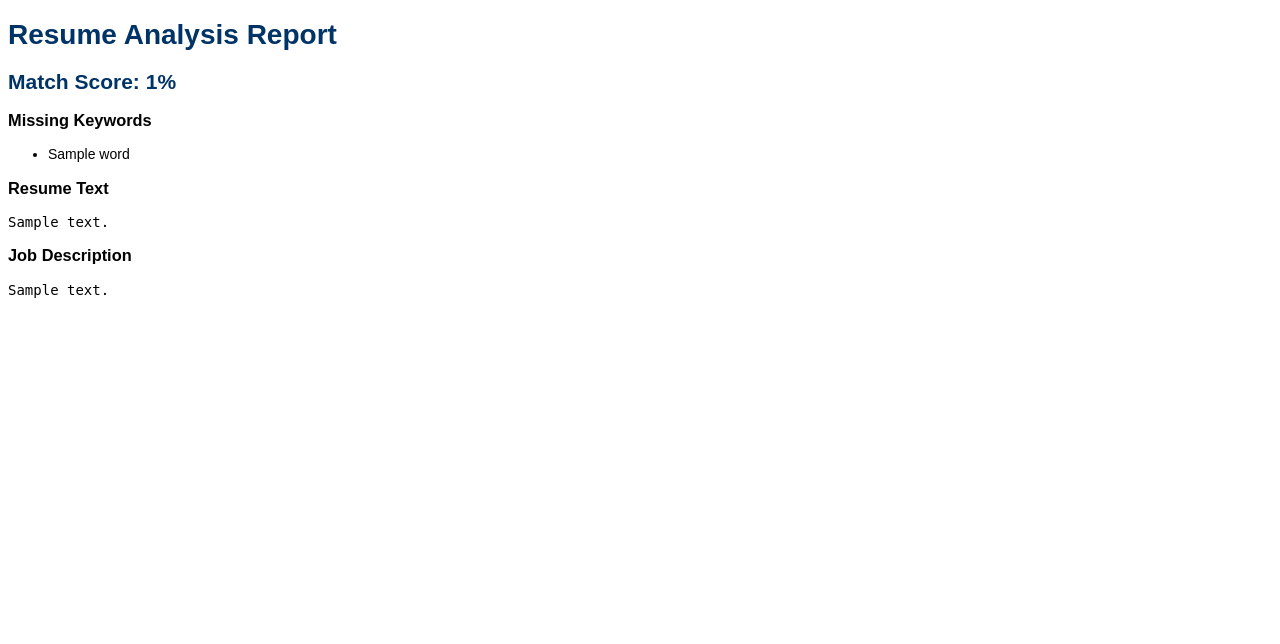
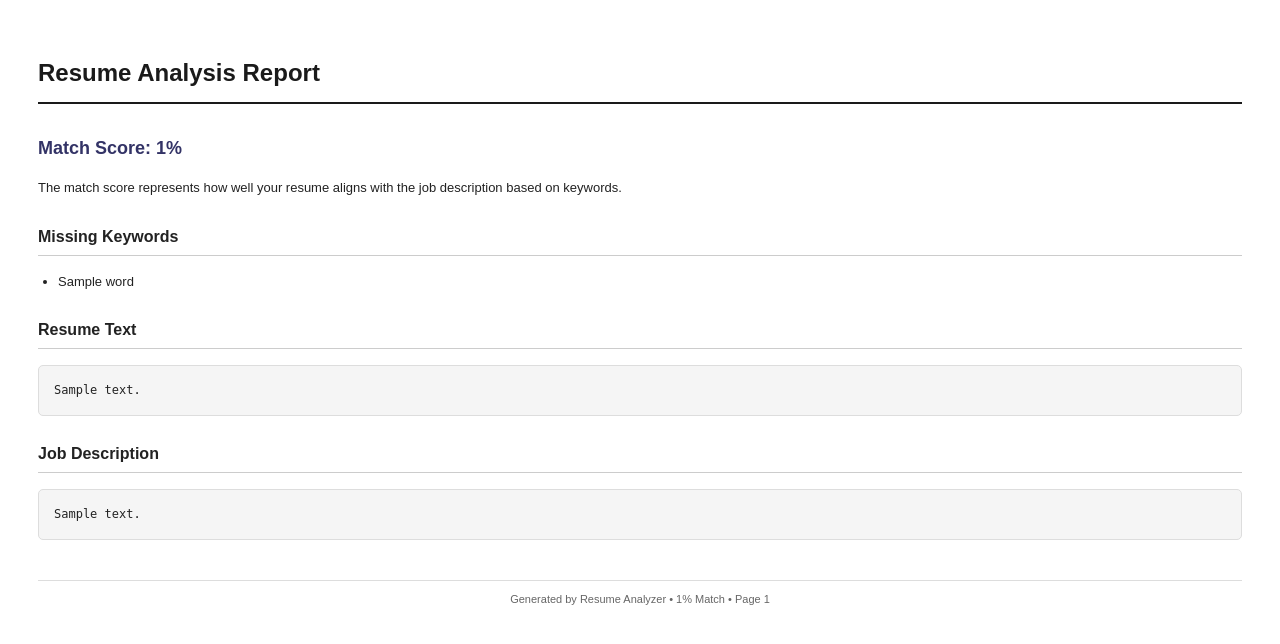
Before and after one commit to Marmitt/resume-analyser, a Flask app: template templates/export.html in a window 1280 px wide. Shown: the top 644 px of the page. Run offline with Flask 3, Linux system fonts and the light colour scheme; the template is opened without the code that fills it: most values are stand-ins (such as "Sample title", 1, 10 or a date in 2020).

Commit message:
Style PDF export with clean and professional layout

```diff
--- a/templates/export.html
+++ b/templates/export.html
@@ -1,30 +1,87 @@
 <!DOCTYPE html>
 <html>
 <head>
+  <meta charset="UTF-8">
   <style>
     body {
       font-family: Arial, sans-serif;
-      font-size: 14px;
+      font-size: 13px;
+      color: #222;
+      padding: 30px;
+      line-height: 1.6;
     }
-    h1, h2 {
-      color: #003366;
+
+    h1 {
+      color: #1a1a1a;
+      font-size: 24px;
+      margin-bottom: 20px;
+      border-bottom: 2px solid #1a1a1a;
+      padding-bottom: 10px;
     }
+
+    h2 {
+      color: #333366;
+      font-size: 18px;
+      margin-top: 30px;
+    }
+
+    h3 {
+      color: #222;
+      margin-top: 25px;
+      font-size: 16px;
+      border-bottom: 1px solid #ccc;
+      padding-bottom: 5px;
+    }
+
+    ul {
+      padding-left: 20px;
+    }
+
+    li {
+      margin-bottom: 5px;
+    }
+
     .match {
-      background-color: #ccffcc;
+      background-color: #d4f4d7;
+      color: #226622;
       font-weight: bold;
+      padding: 1px 4px;
+      border-radius: 3px;
     }
+
     .missing {
-      background-color: #ffcccc;
+      background-color: #fbe3e4;
+      color: #992222;
       font-weight: bold;
+      padding: 1px 4px;
+      border-radius: 3px;
     }
+
     pre {
       white-space: pre-wrap;
+      background-color: #f5f5f5;
+      padding: 15px;
+      border: 1px solid #ddd;
+      border-radius: 5px;
+      font-size: 12px;
+    }
+
+    .footer {
+      margin-top: 40px;
+      font-size: 11px;
+      color: #666;
+      border-top: 1px solid #ddd;
+      padding-top: 10px;
+      text-align: center;
     }
   </style>
 </head>
 <body>
+
   <h1>Resume Analysis Report</h1>
+
   <h2>Match Score: {{ match_percentage }}%</h2>
+  <p>The match score represents how well your resume aligns with the job description based on keywords.</p>
 
   <h3>Missing Keywords</h3>
   <ul>
@@ -38,5 +95,10 @@
 
   <h3>Job Description</h3>
   <pre>{{ job_description|safe }}</pre>
+
+  <div class="footer">
+    Generated by Resume Analyzer • {{ match_percentage }}% Match • Page 1
+  </div>
+
 </body>
 </html>
```
